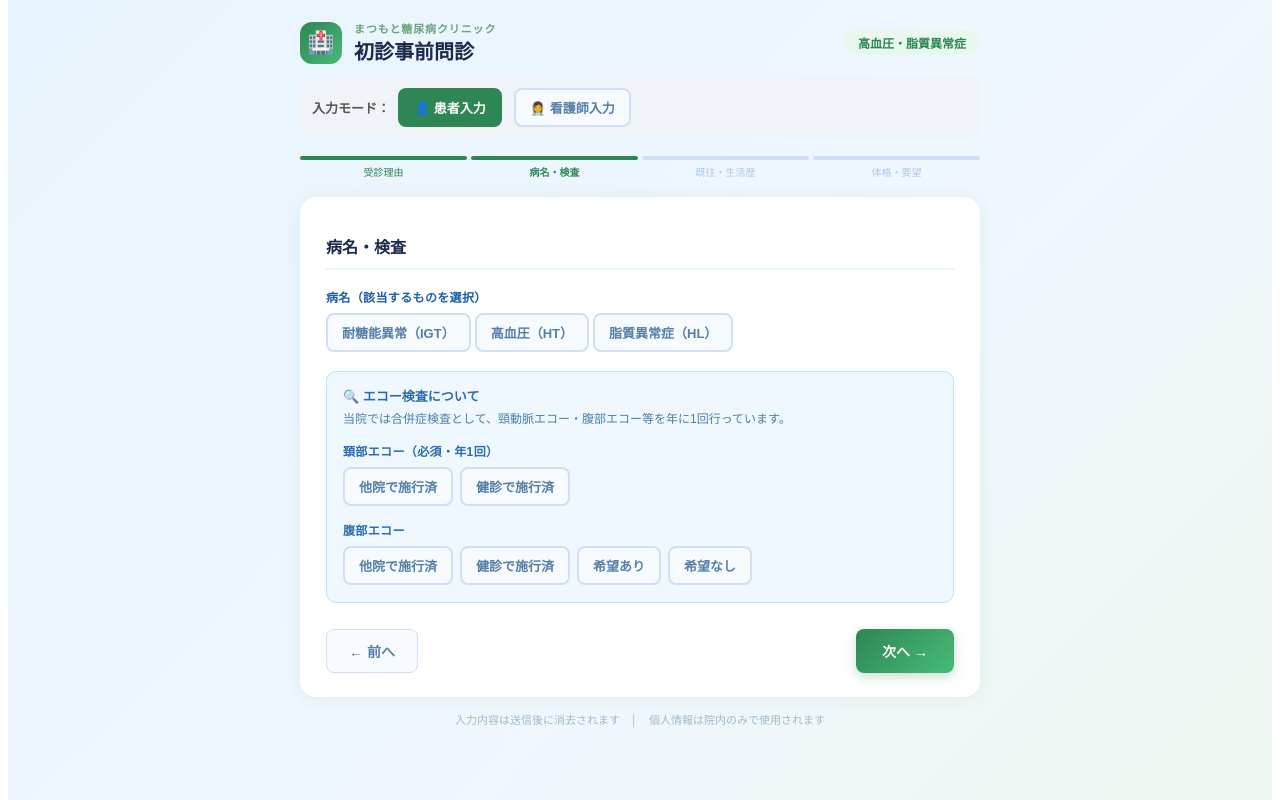
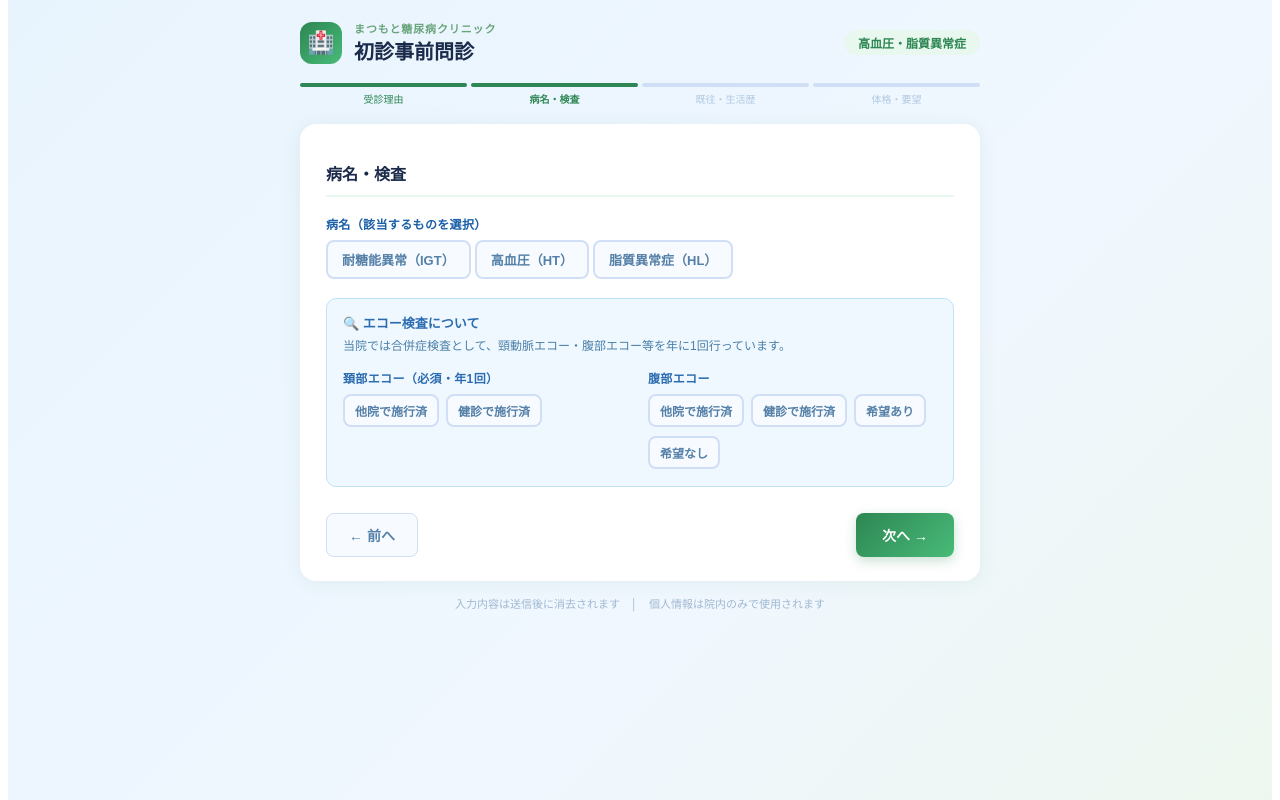
Before and after one commit to matsumotodmclinic/dm-clinic-karte, a Next.js app: page /hthl in a window 1280 px wide. Both pictures are taken after a click on the button "次へ →". Shown: the part 8-808 px from the top of the page. Built offline with nearby package versions, Linux system fonts and the light colour scheme.

Commit message:
Update HTHLIntakeTool.js

```diff
--- a/components/HTHLIntakeTool.js
+++ b/components/HTHLIntakeTool.js
@@ -81,7 +81,6 @@ function AlcoholRow({ item, index, onChange, onRemove, showRemove }) {
 export default function HTHLIntakeTool() {
   const [step, setStep] = useState(0);
   const [data, setData] = useState(initialData);
-  const [isNurse, setIsNurse] = useState(false);
   const [result, setResult] = useState("");
   const [loading, setLoading] = useState(false);
   const [done, setDone] = useState(false);
@@ -181,6 +180,7 @@ ${getCurrentMonth()}：（受診理由1〜2行）
 【生活情報】（70歳以上は子供の状況も含む）
 【仕事】職業・活動量
 
+---------------------------------------------
 身長:○cm　初診時:○kg　20歳時:○kg　max体重○kg(○歳)
 診察にあたっての要望：
 `;
@@ -259,10 +259,6 @@ ${getCurrentMonth()}：（受診理由1〜2行）
                 </div>
               </div>
             )}
-              <div style={{background:"#fff8e1",border:"2px solid #f59e0b",borderRadius:12,padding:"14px 18px",textAlign:"center"}}>
-                <div style={{fontSize:16,fontWeight:900,color:"#92400e"}}>📋 タブレットを受付にお返しください</div>
-                <div style={{fontSize:12,color:"#b45309",marginTop:4}}>問診は完了しています。ありがとうございました。</div>
-              </div>
             <label style={lbl({marginTop:8})}>自由記入欄（任意）</label>
             <textarea style={{...inp(),minHeight:60,resize:"vertical"}} placeholder="補足があれば記載（書かなくてもOK）" value={d.reason.summary} onChange={e=>up("reason","summary",e.target.value)}/>
           </div>
@@ -277,34 +273,28 @@ ${getCurrentMonth()}：（受診理由1〜2行）
               <button key={k} style={btn(d.disease[k],c)} onClick={()=>up("disease",k,!d.disease[k])}>{l}</button>
             ))}
           </div>
-          {isNurse && d.disease.hl && (
-            <div style={{background:"#fffff0",border:"2px solid #d69e2e",borderRadius:10,padding:"12px 16px",marginBottom:14}}>
-              <div style={{fontSize:13,fontWeight:800,color:"#744210",marginBottom:8}}>👩‍⚕️ 看護師確認事項</div>
-              <label style={{display:"flex",alignItems:"center",gap:8,cursor:"pointer",fontSize:14,color:"#744210",fontWeight:700}}>
-                <input type="checkbox" checked={d.disease.thyroidAdded} onChange={e=>up("disease","thyroidAdded",e.target.checked)} style={{width:18,height:18}}/>
-                ◎ 甲状腺3項目を採血に追加した
-              </label>
-            </div>
-          )}
-          {d.disease.hl && !isNurse && (
-            <div style={{background:"#fff8f0",border:"1.5px solid #e07000",borderRadius:8,padding:"10px 14px",marginBottom:14,fontSize:13,color:"#a05000"}}>
-              ⚠️ 看護師が甲状腺3項目の追加採血を確認します
-            </div>
-          )}
+
+
           <div style={{...sBox({background:"#f0f8ff",border:"1.5px solid #bee3f8"}),marginTop:8}}>
             <div style={{fontSize:13,fontWeight:800,color:"#2b6cb0",marginBottom:4}}>🔍 エコー検査について</div>
             <div style={{fontSize:12,color:"#4a7fa8",marginBottom:12,lineHeight:1.7}}>当院では合併症検査として、頸動脈エコー・腹部エコー等を年に1回行っています。</div>
+            <div style={{display:"flex",gap:16,flexWrap:"wrap"}}>
+              <div style={{flex:1,minWidth:200}}>
                 <label style={lbl({color:"#2b6cb0"})}>頚部エコー（必須・年1回）</label>
-            <div style={{display:"flex",flexWrap:"wrap",gap:3,marginBottom:12}}>
+                <div style={{display:"flex",flexWrap:"wrap",gap:3}}>
                   {["他院で施行済","健診で施行済"].map(v=>(
-                <button key={v} style={btn(d.disease.echoNeck===v,"#2b6cb0")} onClick={()=>up("disease","echoNeck",v)}>{v}</button>
+                    <button key={v} style={{...btn(d.disease.echoNeck===v,"#2b6cb0"),padding:"6px 10px",fontSize:12}} onClick={()=>up("disease","echoNeck",v)}>{v}</button>
                   ))}
                 </div>
+              </div>
+              <div style={{flex:1,minWidth:200}}>
                 <label style={lbl({color:"#2b6cb0"})}>腹部エコー</label>
                 <div style={{display:"flex",flexWrap:"wrap",gap:3}}>
                   {["他院で施行済","健診で施行済","希望あり","希望なし"].map(v=>(
-                <button key={v} style={btn(d.disease.echoAbdomen===v,"#2b6cb0")} onClick={()=>up("disease","echoAbdomen",v)}>{v}</button>
+                    <button key={v} style={{...btn(d.disease.echoAbdomen===v,"#2b6cb0"),padding:"6px 10px",fontSize:12}} onClick={()=>up("disease","echoAbdomen",v)}>{v}</button>
                   ))}
+                </div>
+              </div>
             </div>
           </div>
         </div>
@@ -435,15 +425,10 @@ ${getCurrentMonth()}：（受診理由1〜2行）
             <div style={{fontSize:20,fontWeight:900,color:"#1a2a4a"}}>初診事前問診</div>
           </div>
           <div style={{marginLeft:"auto",display:"flex",alignItems:"center",gap:8}}>
-            {isNurse&&<span style={{fontSize:11,background:"#6b3fa8",color:"#fff",padding:"3px 10px",borderRadius:20,fontWeight:700}}>👩‍⚕️ 看護師モード</span>}
 <span style={{fontSize:12,background:"#e8f8ee",color:"#2d8653",padding:"4px 14px",borderRadius:20,fontWeight:700}}>高血圧・脂質異常症</span>
           </div>
         </div>
-        <div style={{display:"flex",gap:8,marginTop:12,padding:"8px 12px",background:"#f0f4f8",borderRadius:10}}>
-          <span style={{fontSize:13,color:"#555",fontWeight:700,alignSelf:"center"}}>入力モード：</span>
-          <button style={btn(!isNurse,"#2d8653")} onClick={()=>setIsNurse(false)}>👤 患者入力</button>
-          <button style={btn(isNurse,"#6b3fa8")} onClick={()=>setIsNurse(true)}>👩‍⚕️ 看護師入力</button>
-        </div>
+
       </div>
 
       <div style={{maxWidth:680,margin:"0 auto"}}>
```
Lines whose indentation alone changed are shown as unchanged.
